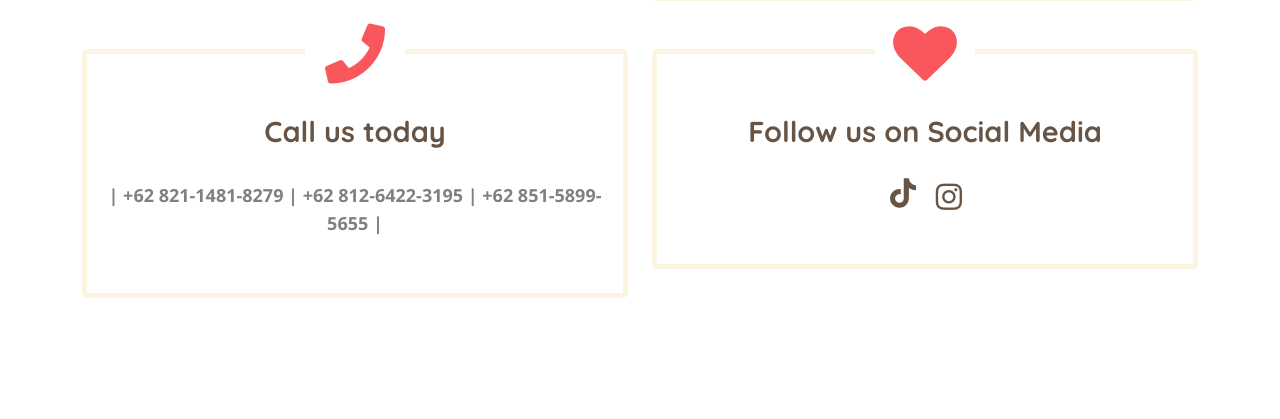
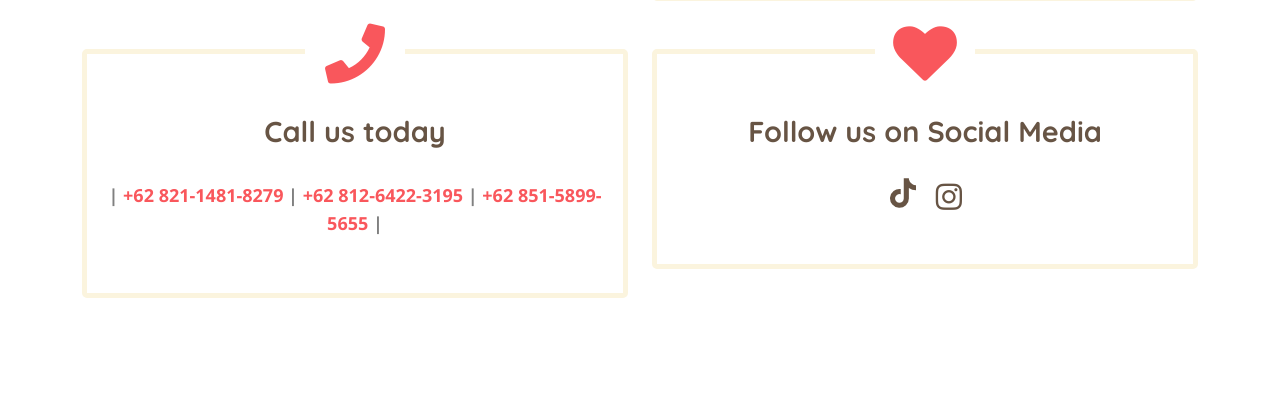
Before and after one commit to FatihKawakib04/BreedPaws-Flask, a Flask app: page / in a window 1280 px wide. Shown: the part 4010-4429 px from the top of the page. Run offline with Flask 2, Linux system fonts and the light colour scheme; some libraries are stand-ins or nearby versions.

Commit message:
update contact direct to whatsapp

```diff
--- a/templates/index.html
+++ b/templates/index.html
@@ -249,7 +249,11 @@
                      <!-- contact-icon info-->
                      <div class="contact-icon-info">
                         <h5>Call us today</h5>
-                        <p class="h7">| +62 821-1481-8279 | +62 812-6422-3195 | +62 851-5899-5655 |</p>
+                        <p class="h7">|
+                           <a href="https://wa.me/6282114818279">+62 821-1481-8279</a> |
+                           <a href="https://wa.me/6281264223195">+62 812-6422-3195</a> |
+                           <a href="https://wa.me/6285158995655">+62 851-5899-5655</a> |
+                        </p>
                      </div>
                   </div>
                </div>
```
